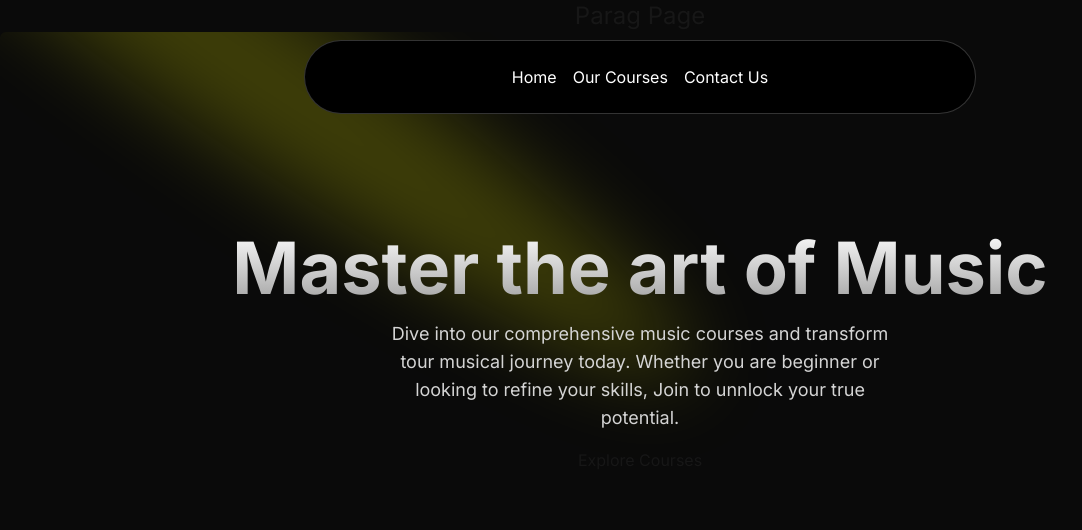
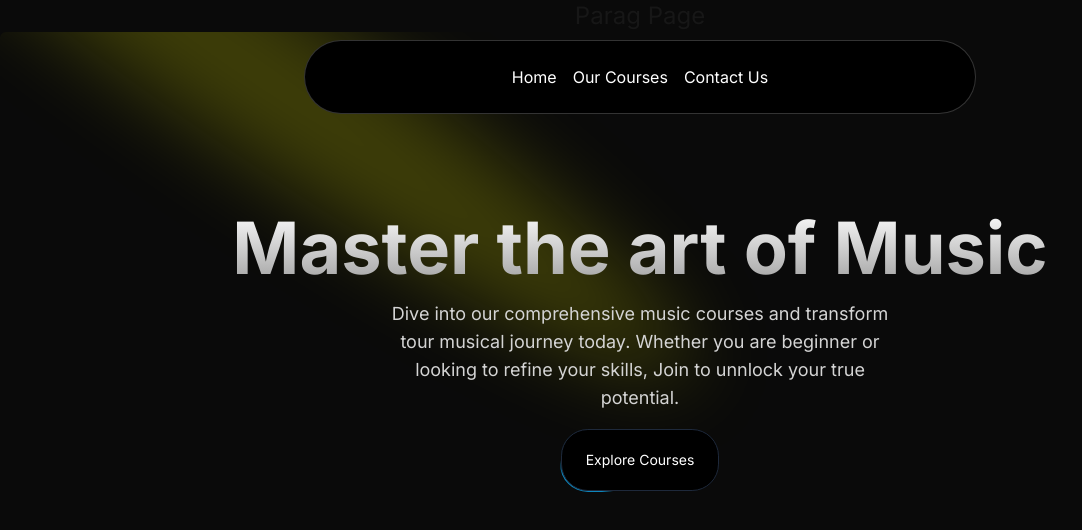
Before and after one commit to Paragk3/rhythmworks, a Next.js app: page / in a window 1280 px wide. Shown: the top 530 px of the page, without its empty margins (0-1082 px from the left). Built offline with nearby package versions, Linux system fonts and the light colour scheme.

Commit message:
Add moving border function and update moving border css as required

```diff
--- a/src/app/page.tsx
+++ b/src/app/page.tsx
@@ -1,4 +1,4 @@
-import HeroSection from "@/components/ui/HeroSection";
+import HeroSection from "@/components/HeroSection";
 import Image from "next/image";
 
 export default function Home() {
--- a/src/components/ui/HeroSection.tsx
+++ b/src/components/HeroSection.tsx
@@ -1,6 +1,6 @@
 import Link from "next/link";
-import React from "react";
-import { Spotlight } from "./Spotlight";
+import { Spotlight } from "./ui/Spotlight";
+import { Button } from "./ui/moving-border";
 
 function HeroSection(){
     return(
@@ -27,7 +27,14 @@ function HeroSection(){
                 </p>
                 <div className="mt-4">
                  <Link href={"/courses"}>
-                     Explore Courses
+                     <Button
+                     borderRadius="1.75rem"
+                     className="bg-white dark:bg-black
+                     text-black dark:text-white
+                     border-neutral-200 dark:border-slate-800"
+                     >
+                        Explore Courses
+                     </Button>
                  </Link>
                 </div>
             </div>
--- /dev/null
+++ b/src/components/ui/moving-border.tsx
@@ -0,0 +1,139 @@
+"use client";
+import React from "react";
+import {
+  motion,
+  useAnimationFrame,
+  useMotionTemplate,
+  useMotionValue,
+  useTransform,
+} from "framer-motion";
+import { useRef } from "react";
+import { cn } from "@/utils/utils";
+
+export function Button({
+  borderRadius = "1.75rem",
+  children,
+  as: Component = "button",
+  containerClassName,
+  borderClassName,
+  duration,
+  className,
+  ...otherProps
+}: {
+  borderRadius?: string;
+  children: React.ReactNode;
+  as?: any;
+  containerClassName?: string;
+  borderClassName?: string;
+  duration?: number;
+  className?: string;
+  [key: string]: any;
+}) {
+  return (
+    <Component
+      className={cn(
+        "bg-transparent relative text-xl  h-16 w-40 p-[1px] overflow-hidden ",
+        containerClassName
+      )}
+      style={{
+        borderRadius: borderRadius,
+      }}
+      {...otherProps}
+    >
+      <div
+        className="absolute inset-0"
+        style={{ borderRadius: `calc(${borderRadius} * 0.96)` }}
+      >
+        <MovingBorder duration={duration} rx="30%" ry="30%">
+          <div
+            className={cn(
+              "h-20 w-20 opacity-[0.8] bg-[radial-gradient(var(--sky-500)_40%,transparent_60%)]",
+              borderClassName
+            )}
+          />
+        </MovingBorder>
+      </div>
+
+      <div
+        className={cn(
+          "relative bg-slate-900/[0.8] border border-slate-800 backdrop-blur-xl text-white flex items-center justify-center w-full h-full text-sm antialiased",
+          className
+        )}
+        style={{
+          borderRadius: `calc(${borderRadius} * 0.96)`,
+        }}
+      >
+        {children}
+      </div>
+    </Component>
+  );
+}
+
+export const MovingBorder = ({
+  children,
+  duration = 2000,
+  rx,
+  ry,
+  ...otherProps
+}: {
+  children: React.ReactNode;
+  duration?: number;
+  rx?: string;
+  ry?: string;
+  [key: string]: any;
+}) => {
+  const pathRef = useRef<any>();
+  const progress = useMotionValue<number>(0);
+
+  useAnimationFrame((time) => {
+    const length = pathRef.current?.getTotalLength();
+    if (length) {
+      const pxPerMillisecond = length / duration;
+      progress.set((time * pxPerMillisecond) % length);
+    }
+  });
+
+  const x = useTransform(
+    progress,
+    (val) => pathRef.current?.getPointAtLength(val).x
+  );
+  const y = useTransform(
+    progress,
+    (val) => pathRef.current?.getPointAtLength(val).y
+  );
+
+  const transform = useMotionTemplate`translateX(${x}px) translateY(${y}px) translateX(-50%) translateY(-50%)`;
+
+  return (
+    <>
+      <svg
+        xmlns="http://www.w3.org/2000/svg"
+        preserveAspectRatio="none"
+        className="absolute h-full w-full"
+        width="100%"
+        height="100%"
+        {...otherProps}
+      >
+        <rect
+          fill="none"
+          width="100%"
+          height="100%"
+          rx={rx}
+          ry={ry}
+          ref={pathRef}
+        />
+      </svg>
+      <motion.div
+        style={{
+          position: "absolute",
+          top: 0,
+          left: 0,
+          display: "inline-block",
+          transform,
+        }}
+      >
+        {children}
+      </motion.div>
+    </>
+  );
+};
--- a/tailwind.config.ts
+++ b/tailwind.config.ts
@@ -1,4 +1,20 @@
 import type { Config } from "tailwindcss";
+
+const colors = require("tailwindcss/colors");
+const {
+  default: flattenColorPalette,
+} = require("tailwindcss/lib/util/flattenColorPalette");
+
+function addVariablesForColors({ addBase, theme }: any) {
+  const allColors = flattenColorPalette(theme('colors'));
+  const newVars = Object.fromEntries(
+    Object.entries(allColors).map(([key, value]) => [`--${key}`, value])
+  );
+
+  addBase({
+    ':root': newVars,
+  });
+}
 
 const config: Config = {
   content: [
@@ -28,9 +44,15 @@ const config: Config = {
             transform: "translate(-50%,-40%) scale(1)",
           },
         },
+        scroll: {
+          to: {
+            transform: "translate(calc(-50% - 0.5rem))",
+          },
+        },
+
       }
     },
   },
-  plugins: [],
+  plugins: [addVariablesForColors],
 };
 export default config;
```
